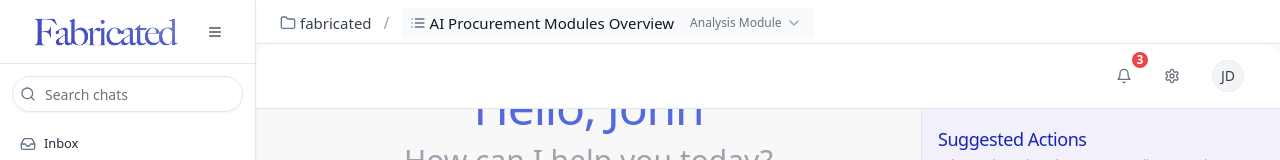
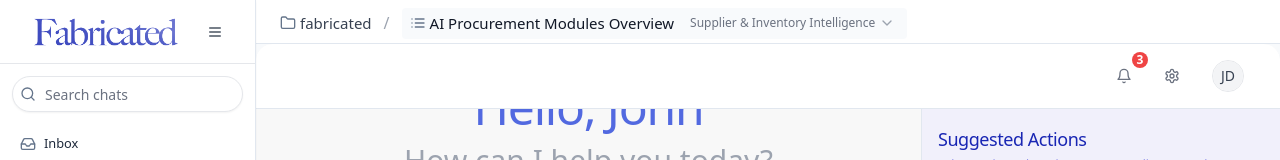
Before and after one commit to akifdanisik/fabricated-vision, a React (Vite) app: page /chat in a window 1280 px wide. Shown: the top 160 px of the page. Built offline with nearby package versions, Linux system fonts and the light colour scheme.

Commit message:
Refactor: Update module names
Update the module names in the ChatHeaderTabs component based on the provided prompt.

```diff
--- a/src/components/chat/ChatHeaderTabs.tsx
+++ b/src/components/chat/ChatHeaderTabs.tsx
@@ -1,3 +1,4 @@
+
 import React, { useState } from "react";
 import {
   ChevronDown,
@@ -11,31 +12,30 @@ import {
 } from "@/components/ui/popover";
 import { cn } from "@/lib/utils";
 
+// Updated model/module names and descriptions
 const models = [
   {
-    id: 'analysis',
-    name: 'Analysis Module',
-    description: 'Advanced data insights and analysis',
+    id: 'supplier-inventory',
+    name: 'Supplier & Inventory Intelligence',
+    description: 'Find the right suppliers and stay ahead of inventory risks with predictive procurement insights. 1. Submit your sourcing criteria or BOM 2. Get AI-matched supplier recommendations 3. Receive predictive inventory forecasts',
     active: true,
   },
   {
-    id: 'data',
-    name: 'Data Management Module',
-    description: 'Comprehensive data handling and processing',
+    id: 'market-price',
+    name: 'Market & Price Intelligence',
+    description: 'Real-time insights on price fluctuations, FX risk, global supply trends, tariffs, and material availability.',
     active: true,
-    badge: "CORE",
   },
   {
-    id: 'development',
-    name: 'Development Module',
-    description: 'Streamlined project and workflow management',
+    id: 'compliance-contract-risk',
+    name: 'Compliance, Contract & Risk Intelligence',
+    description: 'Unified compliance and contract management powered by AI. Tracks certifications, contract obligations, renewal dates, and risk indicators from suppliers.',
     active: true,
-    badge: "BETA",
   },
   {
-    id: 'security',
-    name: 'Security Module',
-    description: 'Advanced risk assessment and compliance',
+    id: 'workflow-automation',
+    name: 'Workflow Automation & Collaboration',
+    description: '',
     active: true,
   }
 ];
@@ -49,8 +49,8 @@ export default function ChatHeaderTabs({
 }) {
   const [modelOpen, setModelOpen] = useState(false);
 
-  // This would normally live in app state
-  const [currentModel, setCurrentModel] = useState('analysis');
+  // Default to the first module
+  const [currentModel, setCurrentModel] = useState(models[0].id);
 
   return (
     <div className="w-full border-b bg-white px-6 pt-2 pb-1 z-20">
@@ -76,7 +76,7 @@ export default function ChatHeaderTabs({
               </button>
             </PopoverTrigger>
             <PopoverContent side="bottom" align="start" className="p-0 border bg-white shadow-xl rounded-xl min-w-[340px] max-w-[400px] z-50">
-              <div className="p-4 border-b font-semibold text-gray-600 text-sm">Model</div>
+              <div className="p-4 border-b font-semibold text-gray-600 text-sm">Module</div>
               <div className="py-1 divide-y divide-gray-100">
                 {models.map(model => (
                   <button
@@ -103,11 +103,13 @@ export default function ChatHeaderTabs({
                           <span className="ml-2 w-4 h-4 inline-block rounded-full border border-gray-400 bg-gray-800" />
                         }
                       </div>
-                      <div className="text-xs text-gray-500 mt-0.5">{model.description}</div>
+                      {model.description &&
+                        <div className="text-xs text-gray-500 mt-0.5">{model.description}</div>
+                      }
                     </div>
                   </button>
                 ))}
-                <button className="w-full px-4 py-2 text-[15px] text-left text-gray-500 font-medium hover:bg-gray-50">More models &rarr;</button>
+                <button className="w-full px-4 py-2 text-[15px] text-left text-gray-500 font-medium hover:bg-gray-50">More modules &rarr;</button>
               </div>
             </PopoverContent>
           </Popover>
```
